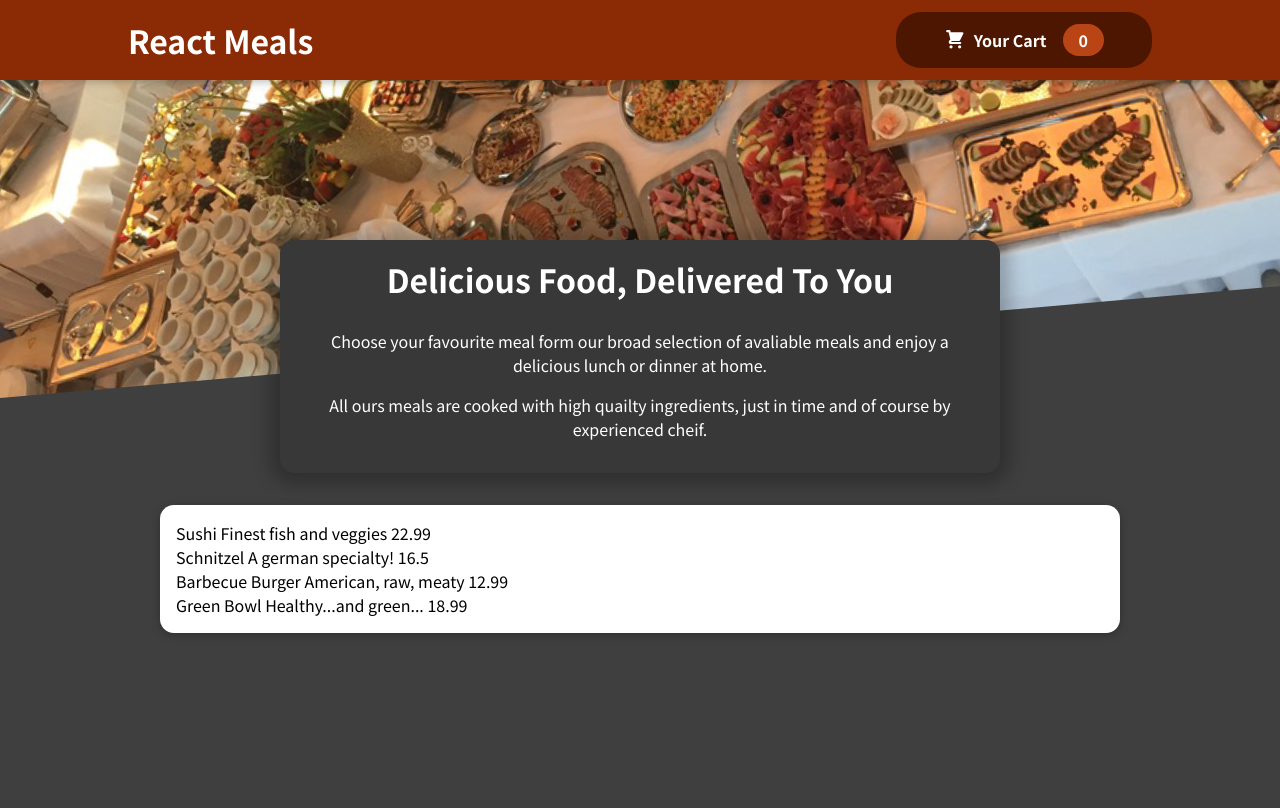
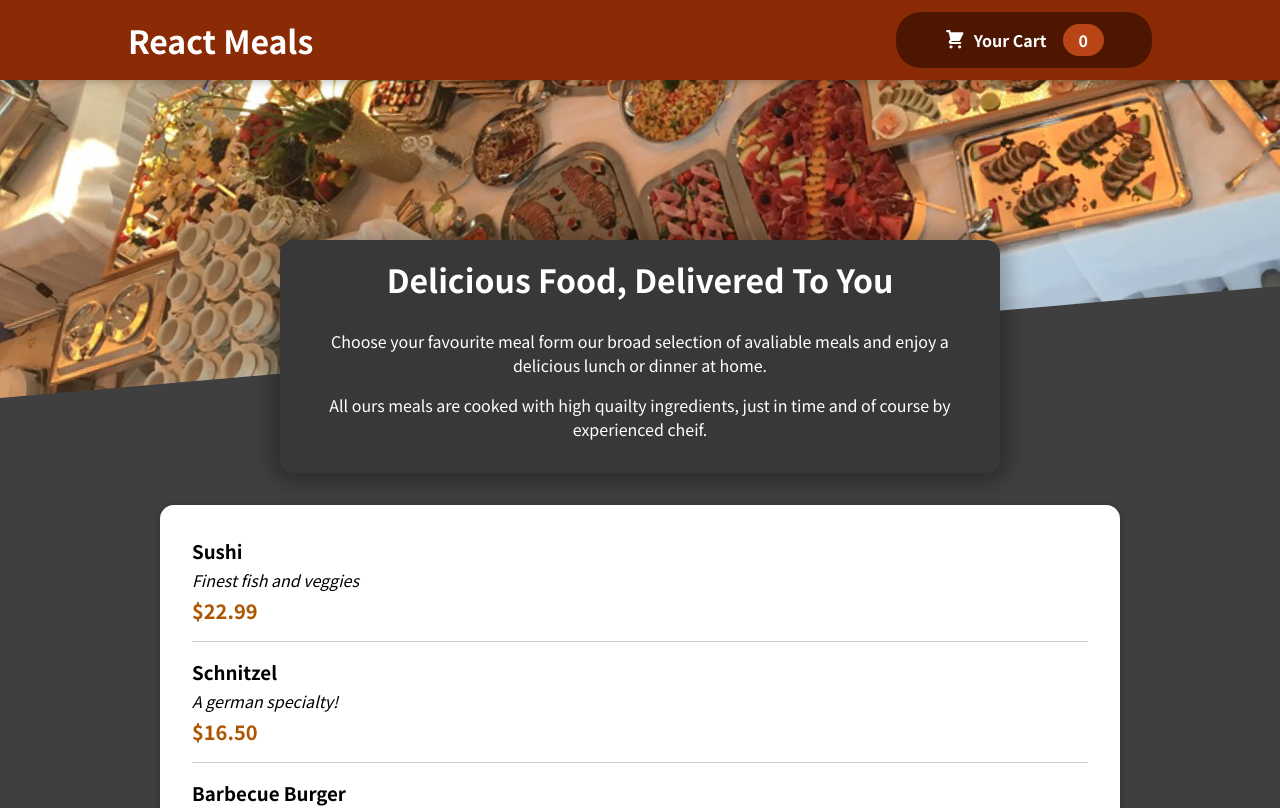
Before and after one commit to kharerishabh/Resturant-Project-Module---4, a React (Create React App) app: page / in a window 1280 px wide. Shown: the top 808 px of the page. Built offline with nearby package versions, Linux system fonts and the light colour scheme.

Commit message:
Resturant Project Task - 3 as per video

```diff
--- a/src/components/Meals/AvaliableMeals.js
+++ b/src/components/Meals/AvaliableMeals.js
@@ -1,6 +1,7 @@
 import React from "react";
+
 import Card from "../UI/Card";
-
+import MealItem from "./MealItem/MealItem";
 import classes from "./AvaliableMeals.module.css";
 
 const DUMMY_MEALS = [
@@ -31,11 +32,18 @@
 ];
 
 const AvaliableMeals = () => {
-  const mealList = DUMMY_MEALS.map((meal) => <li>{meal.name} {meal.description} {meal.price}</li>);
+  const mealList = DUMMY_MEALS.map((meal) => (
+    <MealItem
+      key={meal.id}
+      name={meal.name}
+      description={meal.description}
+      price={meal.price}
+    />
+  ));
   return (
     <section className={classes.meals}>
       <Card>
-      <ul>{mealList}</ul>
+        <ul>{mealList}</ul>
       </Card>
     </section>
   );
--- /dev/null
+++ b/src/components/Meals/MealItem/MealItem.js
@@ -0,0 +1,18 @@
+import React from "react";
+
+import classes from './MealItem.module.css';
+
+const MealItem = (props) =>{
+    const price = `$${props.price.toFixed(2)}`
+    return (
+        <li className={classes.meal}>
+            <div>
+                <h3>{props.name}</h3>
+                <div className={classes.description}>{props.description}</div>
+                <div className={classes.price}>{price}</div>
+            </div>
+            <div></div>
+        </li>
+    )
+}
+export default MealItem;
--- /dev/null
+++ b/src/components/Meals/MealItem/MealItem.module.css
@@ -0,0 +1,22 @@
+.meal {
+  display: flex;
+  justify-content: space-between;
+  margin: 1rem;
+  padding-bottom: 1rem;
+  border-bottom: 1px solid #ccc;
+}
+
+.meal h3 {
+  margin: 0 0 0.25rem 0;
+}
+
+.description {
+  font-style: italic;
+}
+
+.price {
+  margin-top: 0.25rem;
+  font-weight: bold;
+  color: #ad5502;
+  font-size: 1.25rem;
+}
```
